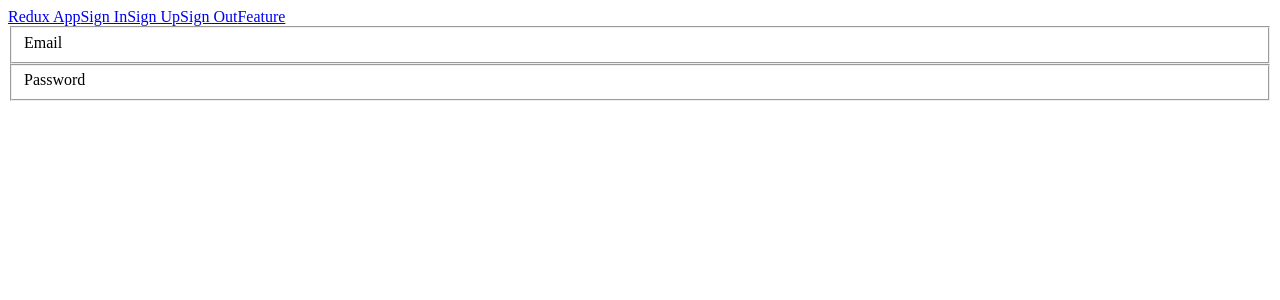
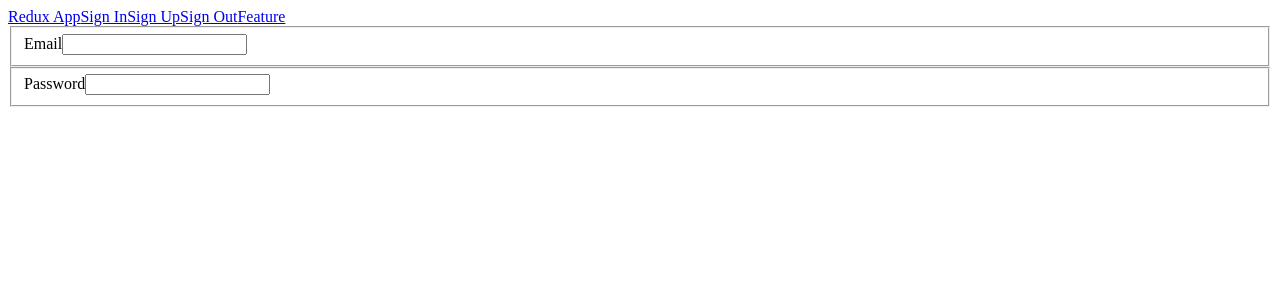
Before and after one commit to aelise17264/client, a React (Create React App) app: page /signup in a window 1280 px wide. Shown: the top 300 px of the page. Built offline with nearby package versions, Linux system fonts and the light colour scheme.

Commit message:
set up use of redux forms, set up signup form w/ redux form fields

```diff
--- a/src/components/auth/Signup.js
+++ b/src/components/auth/Signup.js
@@ -1,5 +1,5 @@
 import React, {Component} from 'react';
-
+import {reduxForm, Fiels, Field} from 'redux-form';
 
 class Signup extends Component{
     render(){
@@ -7,15 +7,27 @@
             <form>
                 <fieldset>
                     <label>Email</label>
+                    <Field
+                        name="email"
+                        type="text"
+                        component="input"
+                        autoComplete="none"
 
+                    />
                 </fieldset>
                 <fieldset>
                     <label>Password</label>
+                    <Field
+                        name="password"
+                        type="password"
+                        component="input"
+                        autoComplete="none"
 
+                    />
                 </fieldset>
             </form>
         )
     }
 }
 
-export default Signup;
+export default reduxForm({form: 'signup'})(Signup);
--- a/src/reducers/index.js
+++ b/src/reducers/index.js
@@ -1,6 +1,8 @@
 import {combineReducers} from 'redux';
+import {reducer as formReducer} from 'redux-form';
 import auth from './auth';
 
 export default combineReducers({
-    auth
+    auth,
+    form: formReducer
 });
```
